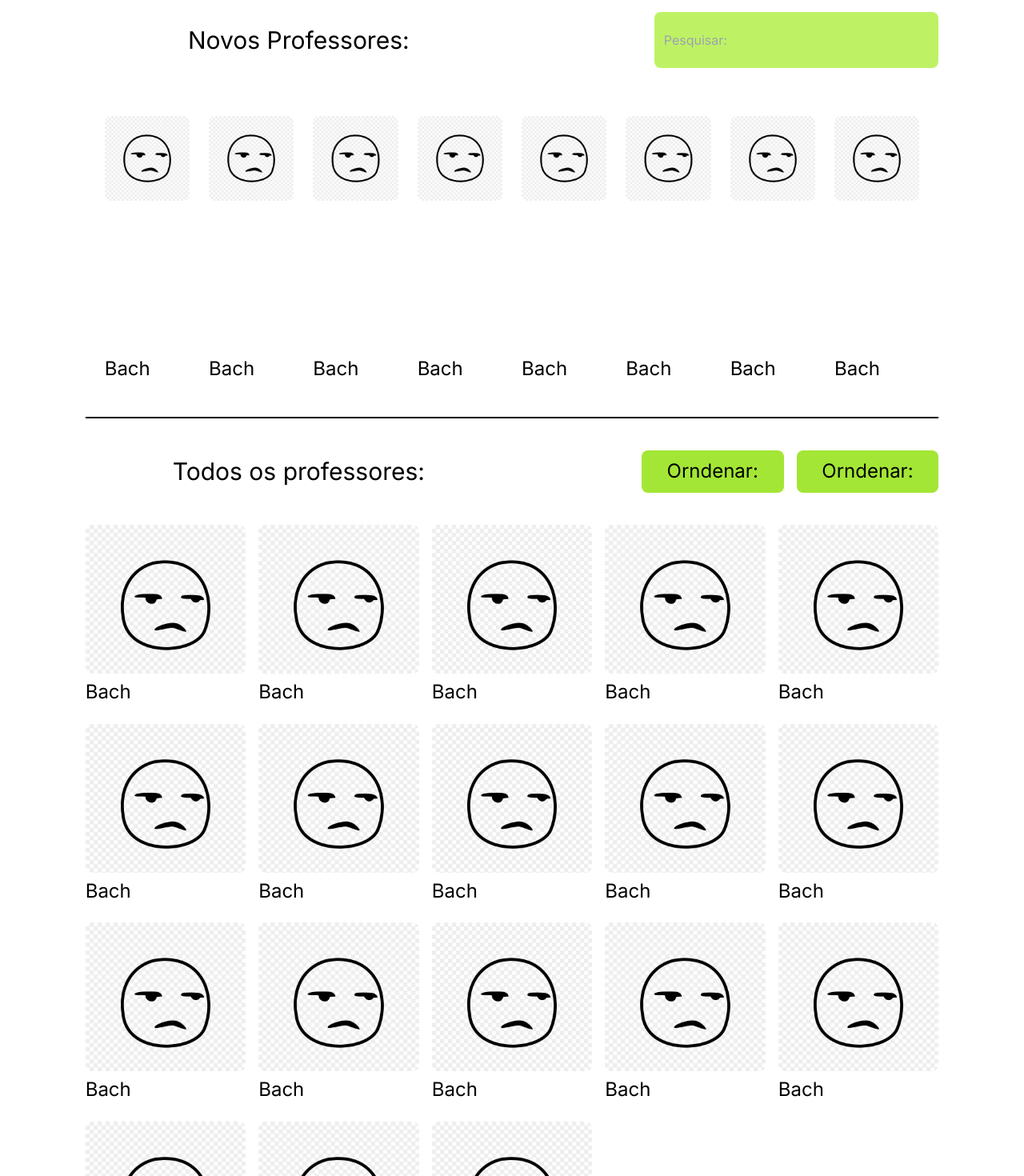
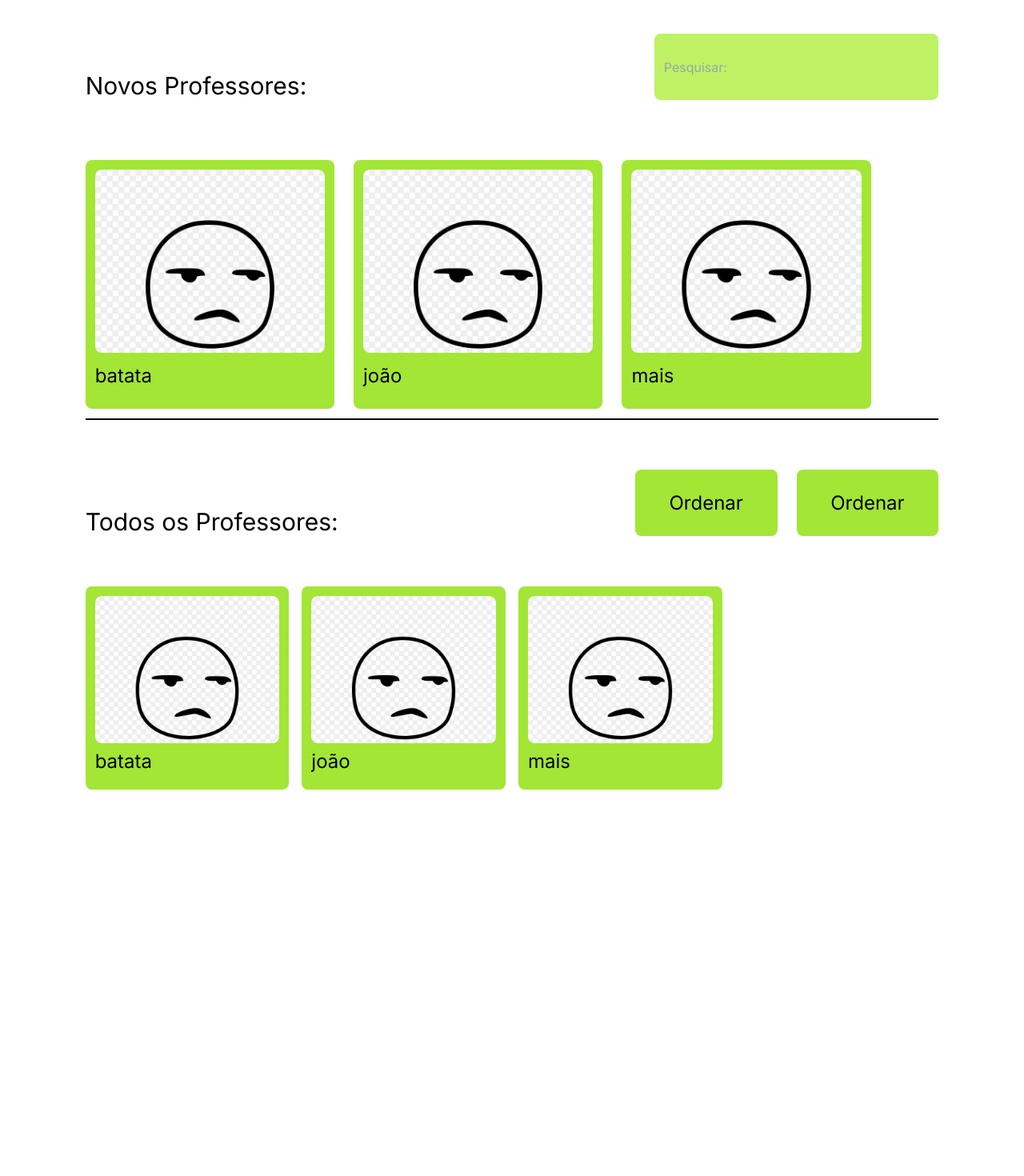
Before and after one commit to rafamxvgit/repoSiteCJR, a Next.js app in the folder frontsite/: page /feedLog in a window 1280 px wide. Shown: the part 100-1570 px from the top of the page at 80% size. Built offline with nearby package versions, Linux system fonts and the light colour scheme.

Commit message:
criação da página do professor

```diff
--- a/frontsite/src/app/components/teacherIcon.tsx
+++ b/frontsite/src/app/components/teacherIcon.tsx
@@ -1,14 +1,15 @@
 import React from "react";
 
 interface teachIcon {
+    id: number
     nome: string,
     foto: string
     estilo: string
 }
 
-const TeacherIcon: React.FC<teachIcon> = ({nome, foto, estilo}) => {
+const TeacherIcon: React.FC<teachIcon> = ({nome, foto, estilo, id}) => {
     return(
-        <a href="/teacherPage" className={estilo}>
+        <a href={"/teacherPage/"+id} className={estilo}>
             <div className="h-4/5 w-full overflow-hidden rounded-lg">
                 <img className="w-full rounded-lg" src={foto} alt={foto} />
             </div>
--- a/frontsite/src/app/feedLog/page.tsx
+++ b/frontsite/src/app/feedLog/page.tsx
@@ -2,73 +2,78 @@ import React from "react";
 import SearchBoxFeed from "../components/searchBoxFeed";
 import TeacherIcon from "../components/teacherIcon";
 import HeaderLogado from "../components/headerLogado";
+import axios from "axios";
+
+
+const todosProfessores = [{id:4, nome:"batata", foto:"/images/sad.png"},{id:5, nome:"joão", foto:"/images/sad.png"},{id:6, nome:"mais", foto:"/images/sad.png"}];
+
+//essa interfaçe define as propriedade de um objeto professor
+interface TeacherObject {
+    id: number,
+    nome: string,
+    foto: string
+}
+
+//essa função cria um card de professor
+const CreateTeacherCard = (obj: TeacherObject, estilo: string) => {
+    return(<TeacherIcon id={obj.id} estilo={estilo} nome={obj.nome} foto={obj.foto}/>);
+}
+
+const getTeachers = () => {
+    const professores = axios.get('http://localhost:xxxx/teacher');
+    console.log(professores);
+    //!falta formatar a variável 'professores' para adequa-la à interface TeacherObject
+}
 
 const FeedLog = () => {
-
     return(
     <>
-        <HeaderLogado></HeaderLogado>
-        <main className="w-screen flex justify-center">
+        <HeaderLogado/>
+        <main className="w-screen h-full flex justify-center">
             <div className="w-5/6">
 
+                {/*barra de pesquisa com o título "Novos professores"*/}
                 <div className="w-full h-1/6 flex">
-                    <div className="w-1/2 h-full ">
-                        <h2 className="h-full w-full text-3xl text-center content-around">Novos Professores:</h2>
+                    <div className="w-1/2 h-full flex flex-col justify-center">
+                        <div className="h-2/5 w-full">
+                            <h2 className="h-full w-full text-3xl content-end">Novos Professores:</h2>
+                        </div>
                     </div>
-
                     <div className="w-1/2 h-full flex">
-                        <div className="h-1/2 w-full self-center flex justify-end">
+                        <div className="h-2/5 w-full self-center flex justify-end">
                             <SearchBoxFeed aparencia="w-2/3 h-full bg-lime-300 rounded-lg p-3"></SearchBoxFeed>
                         </div>
                     </div>
                 </div>
 
-                <div className="w-full h-dvh">
-                    <section className="w-full h-1/2 flex gap-6 p-6 overflow-scroll">
-                        <TeacherIcon nome="Bach" foto="/images/sad.png"/>
-                        <TeacherIcon nome="Bach" foto="/images/sad.png"/>
-                        <TeacherIcon nome="Bach" foto="/images/sad.png"/>
-                        <TeacherIcon nome="Bach" foto="/images/sad.png"/>
-                        <TeacherIcon nome="Bach" foto="/images/sad.png"/>
-                        <TeacherIcon nome="Bach" foto="/images/sad.png"/>
-                        <TeacherIcon nome="Bach" foto="/images/sad.png"/>
-                        <TeacherIcon nome="Bach" foto="/images/sad.png"/>
+                {/*seção de novos professores*/}
+                <section className="w-full h-1/4 flex gap-6 overflow-scroll my-3">
+                    {todosProfessores.map(professor => {return CreateTeacherCard(professor, "h-full aspect-square bg-lime-400 rounded-lg p-3")})}
+                </section>
 
-                    </section>
-                    <div className="h-0.5 w-full bg-black"></div>
-                    <section className="w-full h-dvh">
-                        <div className="w-full h-1/6 flex">
-                            <div className="h-full w-1/2">
-                                <h2 className="text-3xl w-full h-full text-center content-around">Todos os professores:</h2>
-                            </div>
-                            <div className="h-full w-1/2 flex justify-end gap-4">
-                                <button className="h-2/5 w-1/3 bg-lime-400 self-center text-2xl rounded-lg">Orndenar:</button>
-                                <button className="h-2/5 w-1/3 bg-lime-400 self-center text-2xl rounded-lg">Orndenar:</button>
-                            </div>
+                <div className="h-0.5 w-full bg-black"></div>
+
+                {/*botão ordenar e título "Novos professores"*/}
+                <div className="w-full h-1/6 flex">
+                    <div className="w-1/2 h-full flex flex-col justify-center">
+                        <div className="h-2/5 w-full">
+                            <h2 className="h-full w-full text-3xl content-end">Todos os Professores:</h2>
                         </div>
-                        <div className="grid grid-cols-5 h-dvh gap-4">
-                            <TeacherIcon nome="Bach" foto="/images/sad.png"/>
-                            <TeacherIcon nome="Bach" foto="/images/sad.png"/>
-                            <TeacherIcon nome="Bach" foto="/images/sad.png"/>
-                            <TeacherIcon nome="Bach" foto="/images/sad.png"/>
-                            <TeacherIcon nome="Bach" foto="/images/sad.png"/>
-                            <TeacherIcon nome="Bach" foto="/images/sad.png"/>
-                            <TeacherIcon nome="Bach" foto="/images/sad.png"/>
-                            <TeacherIcon nome="Bach" foto="/images/sad.png"/>
-                            <TeacherIcon nome="Bach" foto="/images/sad.png"/>
-                            <TeacherIcon nome="Bach" foto="/images/sad.png"/>
-                            <TeacherIcon nome="Bach" foto="/images/sad.png"/>
-                            <TeacherIcon nome="Bach" foto="/images/sad.png"/>
-                            <TeacherIcon nome="Bach" foto="/images/sad.png"/>
-                            <TeacherIcon nome="Bach" foto="/images/sad.png"/>
-                            <TeacherIcon nome="Bach" foto="/images/sad.png"/>
-                            <TeacherIcon nome="Bach" foto="/images/sad.png"/>
-                            <TeacherIcon nome="Bach" foto="/images/sad.png"/>
-                            <TeacherIcon nome="Bach" foto="/images/sad.png"/>
+                    </div>
+                    <div className="w-1/2 h-full flex">
+                        <div className="h-2/5 w-full self-center flex justify-end gap-6">
+                            <button className="w-1/3 bg-lime-400 rounded-lg text-2xl">Ordenar</button>
+                            <button className="w-1/3 bg-lime-400 rounded-lg text-2xl">Ordenar</button>
                         </div>
-                    </section>
+                    </div>
                 </div>
 
+                {/*seção todos os professores*/}
+                <section className="w-full h-dvh">
+                    <div className="grid grid-cols-4 h-dvh gap-4">
+                        {todosProfessores.map(professor => {return CreateTeacherCard(professor, "w-full aspect-square bg-lime-400 rounded-lg p-3")})}
+                    </div>
+                </section>
             </div>
         </main>
     </>
--- a/frontsite/src/app/feedNoLog/page.tsx
+++ b/frontsite/src/app/feedNoLog/page.tsx
@@ -16,7 +16,7 @@ interface TeacherObject {
 
 //essa função cria um card de professor
 const CreateTeacherCard = (obj: TeacherObject, estilo: string) => {
-    return(<TeacherIcon estilo={estilo} nome={obj.nome} foto={obj.foto}/>);
+    return(<TeacherIcon id={obj.id} estilo={estilo} nome={obj.nome} foto={obj.foto}/>);
 }
 
 const getTeachers = () => {
--- /dev/null
+++ b/frontsite/src/app/teacherPage/[id]/page.tsx
@@ -0,0 +1,17 @@
+import React from "react";
+import SearchBoxFeed from "../../components/searchBoxFeed";
+import TeacherIcon from "../../components/teacherIcon";
+import HeaderDeslogado from "../../components/headerDeslogado";
+import axios from "axios";
+
+
+const TeacherPage = ({ params }: {params: { id: string}}) => {
+    return(
+    <>
+        <HeaderDeslogado></HeaderDeslogado>
+        {params.id}
+    </>
+    )
+}
+
+export default TeacherPage;
--- a/frontsite/src/app/teacherPage/page.tsx
+++ /dev/null
@@ -1,16 +0,0 @@
-import React from "react";
-import SearchBoxFeed from "../components/searchBoxFeed";
-import TeacherIcon from "../components/teacherIcon";
-import HeaderDeslogado from "../components/headerDeslogado";
-import axios from "axios";
-
-
-const TeacherPage = () => {
-    return(
-    <>
-        <HeaderDeslogado></HeaderDeslogado>
-    </>
-    )
-}
-
-export default TeacherPage;
```
